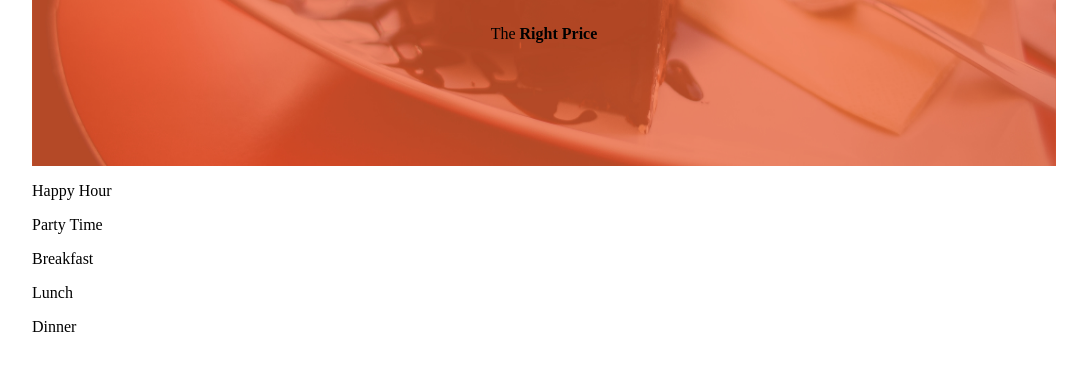
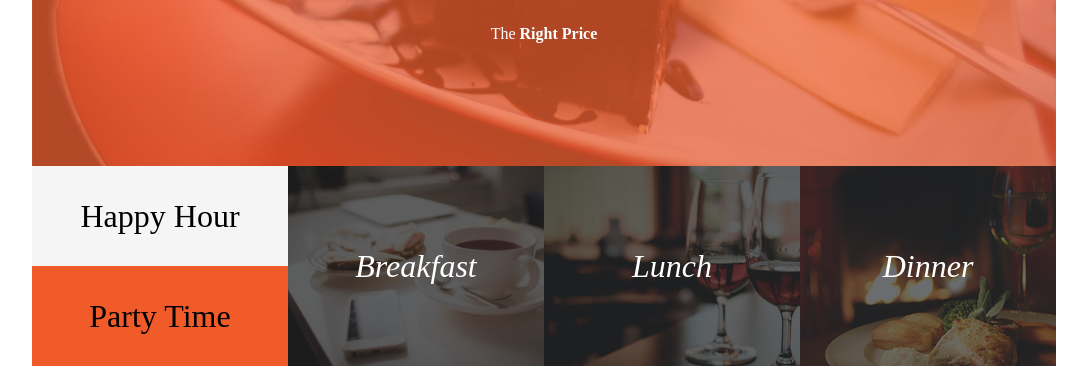
Before and after one commit to Kwathuta/Anitas-Kitchen, a plain HTML site: page index.html in a window 1280 px wide. Shown: the part 442-816 px from the top of the page, without its empty margins (96-1183 px from the left). Drawn offline with Linux system fonts and the light colour scheme.

Commit message:
styled sub-header

```diff
--- a/index.html
+++ b/index.html
@@ -15,8 +15,12 @@
     </div>
     <div class="sub-header">
         <div class="sub-menu">
-            <p id="happyHour">Happy Hour</p>
-            <p id="partyTime">Party Time</p>
+            <div id="happyHour">
+            <p>Happy Hour</p>
+            </div>
+            <div id="partyTime">
+            <p>Party Time</p>
+            </div>
         </div>
         <div id="breakfast-bg" class="menu">
             <p>Breakfast</p>
--- a/style.css
+++ b/style.css
@@ -5,6 +5,7 @@
 } */
 
 body {
+  height: 100%;
   width: 80%;
   margin-left: auto;
   margin-right: auto;
@@ -18,4 +19,60 @@ body {
   align-items: center;
   background: url(./assets/backgrounds/landing.jpg) no-repeat;
   background-size: 100% 100%;
+  color: white;
 }
+
+/* .header p {
+  margin-top: 50px;
+} */
+
+.sub-header {
+  display: flex;
+  height: 200px;
+}
+
+.menu {
+  background-size: 100% 100%;
+  color: white;
+  font-style: italic;
+}
+
+#breakfast-bg {
+  background: url(./assets/foodtop/breakfast.jpg) no-repeat;
+}
+
+#lunch-bg {
+  background: url(./assets/foodtop/lunch.jpg) no-repeat;
+}
+
+#dinner-bg {
+  background: url(./assets/foodtop/dinner.jpg) no-repeat;
+}
+
+.sub-menu,
+.menu {
+  width: 25%;
+  display: flex;
+  justify-content: center;
+  align-items: center;
+  font-size: xx-large;
+}
+
+.sub-menu {
+  flex-direction: column;
+}
+
+#partyTime,
+#happyHour {
+  display: flex;
+  justify-content: center;
+  height: 50%;
+  width: 100%;
+}
+
+#partyTime {
+  background-color: #f15a29;
+}
+#happyHour {
+  background-color: #f5f5f5;
+}
```
